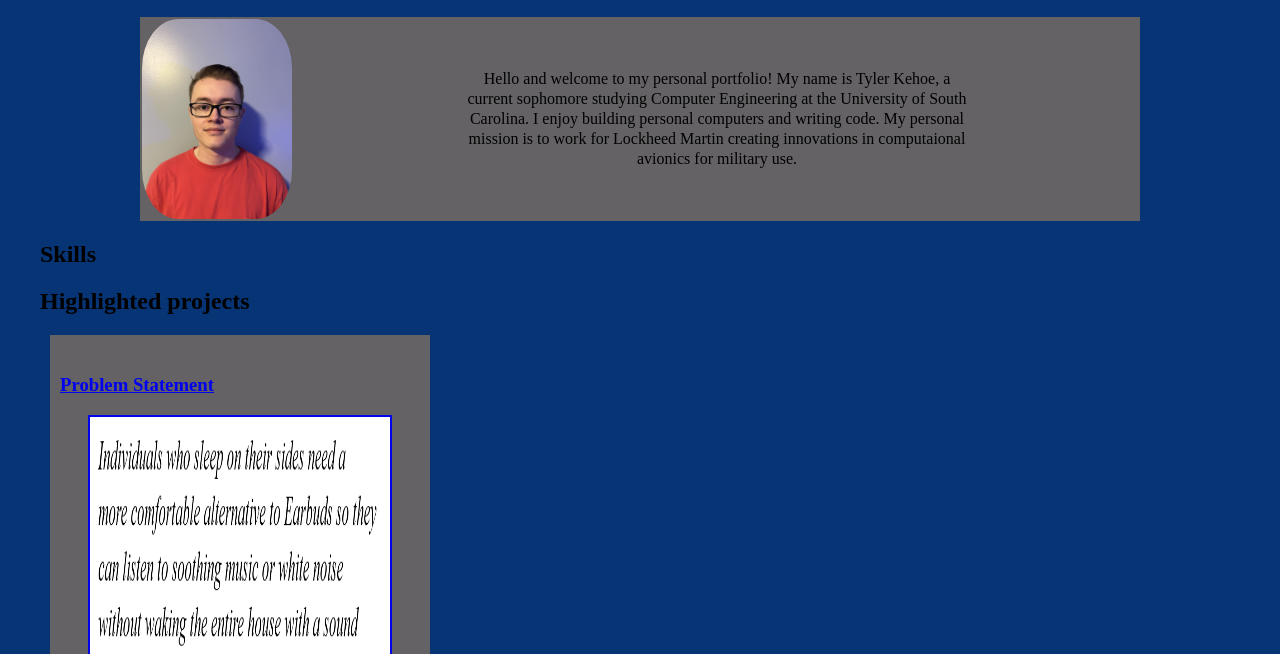
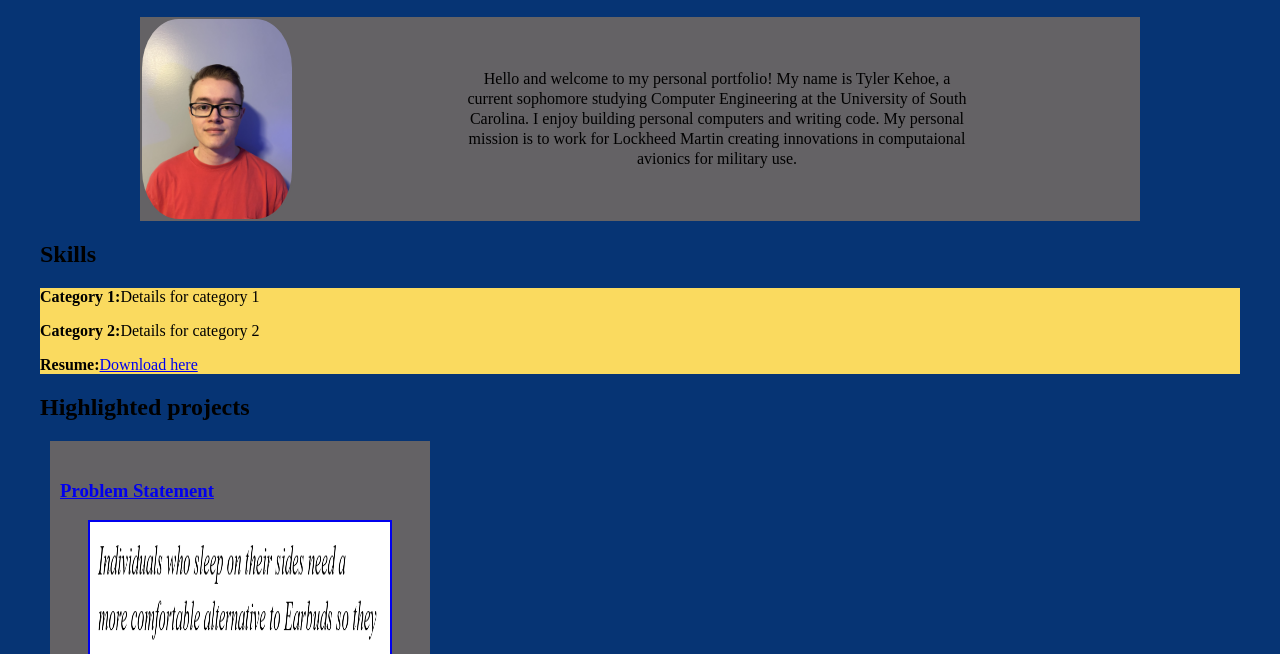
Before and after one commit to tikehoe/tikehoe.github.io, a plain HTML site: page index.html in a window 1280 px wide. Shown: the part 128-782 px from the top of the page. Drawn offline with Linux system fonts and the light colour scheme.

Commit message:
Added resume

```diff
--- a/index.html
+++ b/index.html
@@ -17,7 +17,11 @@
         </div>
 
         <h2>Skills</h2>
-        <div class="skills"></div>
+        <div class = "skills">
+            <p><b>Category 1:</b>Details for category 1</p>
+            <p><b>Category 2:</b>Details for category 2</p>
+            <p><b>Resume:</b><a href="files/Resume.pdf">Download here</a></p>
+        </div>
 
         <h2>Highlighted projects</h2>
         <div class="projects">
```
Also changed, not shown: 1 other file.
